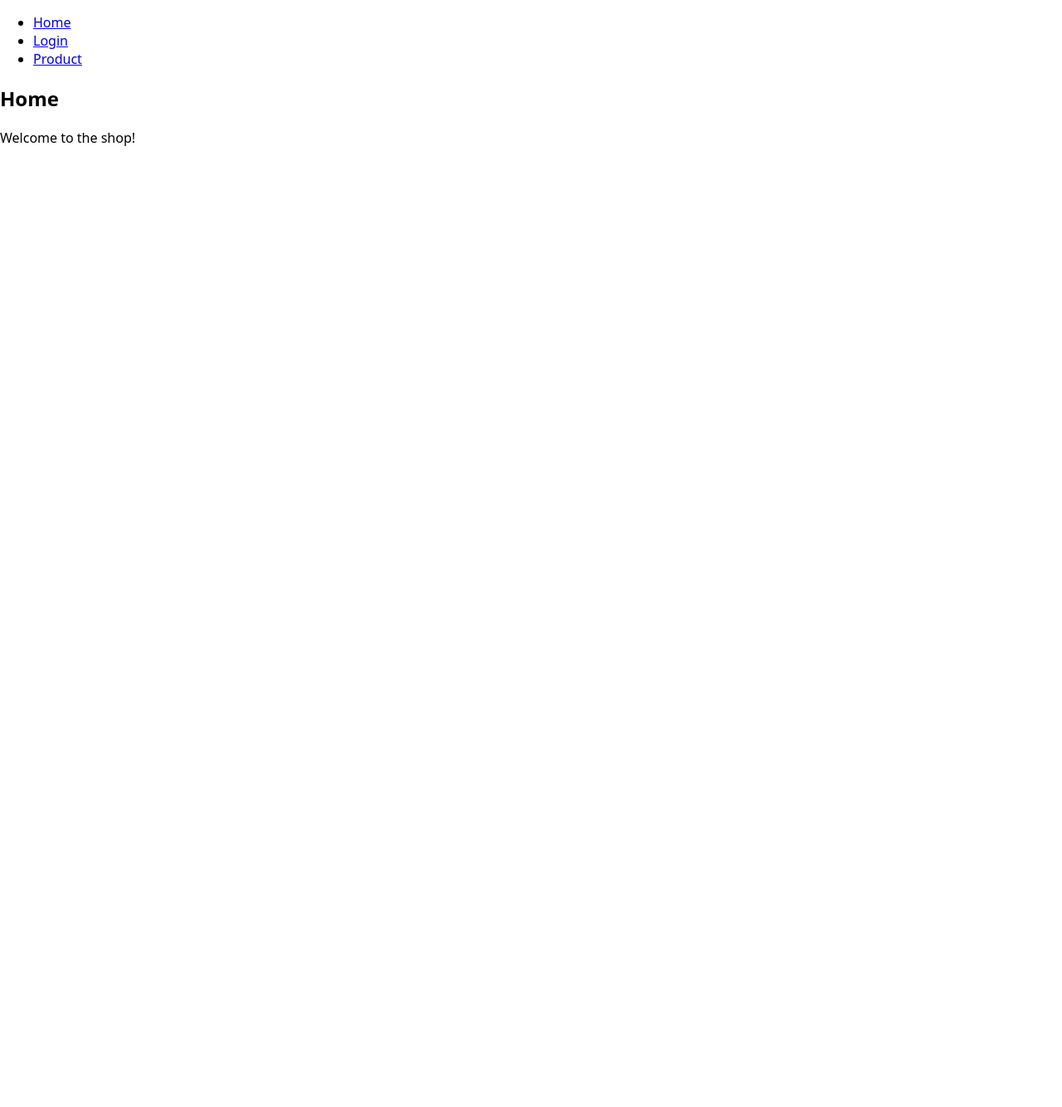
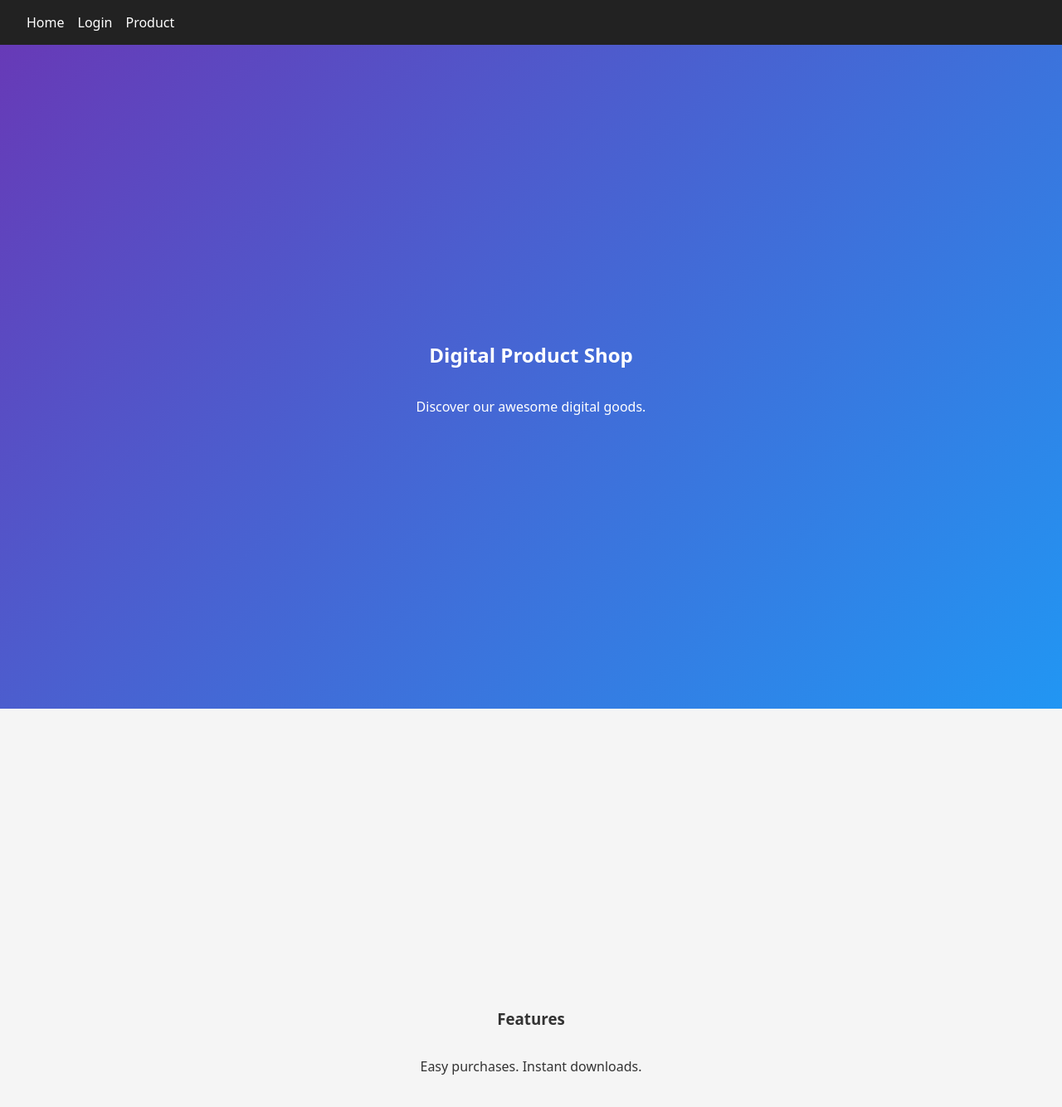
Before and after one commit to ayililili/digital-shop-frontend, a React (Vite) app: page / in a window 1280 px wide. Shown: the top 1334 px of the page at 83% size. Before the commit the page ends 800 px from the top, so only its background shows below. Built offline with nearby package versions, Linux system fonts and the light colour scheme; no server answers.

Commit message:
Add global header and parallax landing

```diff
--- a/package.json
+++ b/package.json
@@ -11,6 +11,7 @@
   },
   "dependencies": {
     "firebase": "^11.8.1",
+    "framer-motion": "^12.16.0",
     "react": "^19.1.0",
     "react-dom": "^19.1.0",
     "react-router-dom": "^7.6.2"
--- a/src/App.tsx
+++ b/src/App.tsx
@@ -1,4 +1,5 @@
-import { BrowserRouter, Routes, Route, Link } from 'react-router-dom';
+import { BrowserRouter, Routes, Route } from 'react-router-dom';
+import Header from './components/Header';
 import Home from './pages/Home';
 import Login from './pages/Login';
 import Product from './pages/Product';
@@ -6,19 +7,7 @@ import Product from './pages/Product';
 function App() {
   return (
     <BrowserRouter>
-      <nav>
-        <ul>
-          <li>
-            <Link to="/">Home</Link>
-          </li>
-          <li>
-            <Link to="/login">Login</Link>
-          </li>
-          <li>
-            <Link to="/product">Product</Link>
-          </li>
-        </ul>
-      </nav>
+      <Header />
       <Routes>
         <Route path="/" element={<Home />} />
         <Route path="/login" element={<Login />} />
--- /dev/null
+++ b/src/components/Header.css
@@ -0,0 +1,21 @@
+.header {
+  background-color: #222;
+  padding: 1rem 2rem;
+}
+
+.header-nav ul {
+  list-style: none;
+  margin: 0;
+  padding: 0;
+  display: flex;
+  gap: 1rem;
+}
+
+.header-nav a {
+  color: #fff;
+  text-decoration: none;
+}
+
+.header-nav a:hover {
+  text-decoration: underline;
+}
--- /dev/null
+++ b/src/components/Header.tsx
@@ -0,0 +1,24 @@
+import { Link } from 'react-router-dom';
+import './Header.css';
+
+function Header() {
+  return (
+    <header className="header">
+      <nav className="header-nav">
+        <ul>
+          <li>
+            <Link to="/">Home</Link>
+          </li>
+          <li>
+            <Link to="/login">Login</Link>
+          </li>
+          <li>
+            <Link to="/product">Product</Link>
+          </li>
+        </ul>
+      </nav>
+    </header>
+  );
+}
+
+export default Header;
--- /dev/null
+++ b/src/pages/Home.css
@@ -0,0 +1,25 @@
+.landing {
+  overflow-x: hidden;
+}
+
+.hero {
+  height: 100vh;
+  display: flex;
+  flex-direction: column;
+  justify-content: center;
+  align-items: center;
+  background: linear-gradient(135deg, #673ab7, #2196f3);
+  color: #fff;
+  text-align: center;
+}
+
+.features {
+  height: 100vh;
+  display: flex;
+  flex-direction: column;
+  justify-content: center;
+  align-items: center;
+  background: #f5f5f5;
+  color: #333;
+  text-align: center;
+}
--- a/src/pages/Home.tsx
+++ b/src/pages/Home.tsx
@@ -1,8 +1,22 @@
+import { motion, useScroll, useTransform } from 'framer-motion';
+import './Home.css';
+
 function Home() {
+  const { scrollY } = useScroll();
+  const y1 = useTransform(scrollY, [0, 300], [0, -100]);
+  const y2 = useTransform(scrollY, [0, 300], [0, -200]);
+
   return (
-    <div>
-      <h2>Home</h2>
-      <p>Welcome to the shop!</p>
+    <div className="landing">
+      <motion.section style={{ y: y1 }} className="hero">
+        <h2>Digital Product Shop</h2>
+        <p>Discover our awesome digital goods.</p>
+      </motion.section>
+
+      <motion.section style={{ y: y2 }} className="features">
+        <h3>Features</h3>
+        <p>Easy purchases. Instant downloads.</p>
+      </motion.section>
     </div>
   );
 }
```
Also changed, not shown: 1 other file (tests, documents, lock files or other folders).
